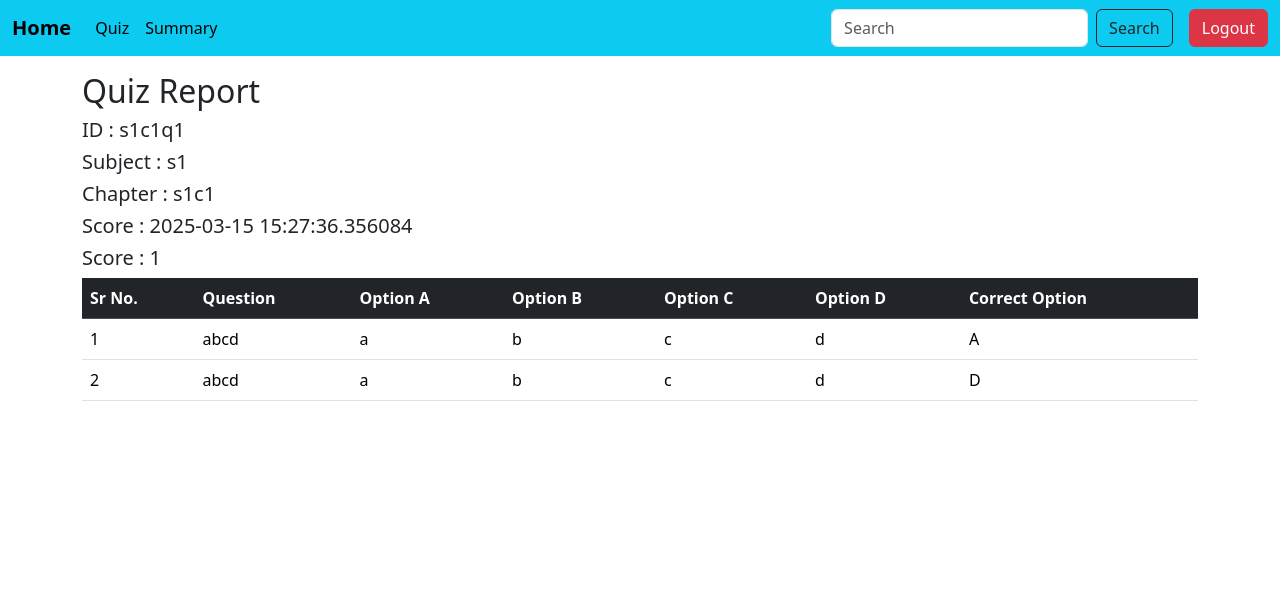
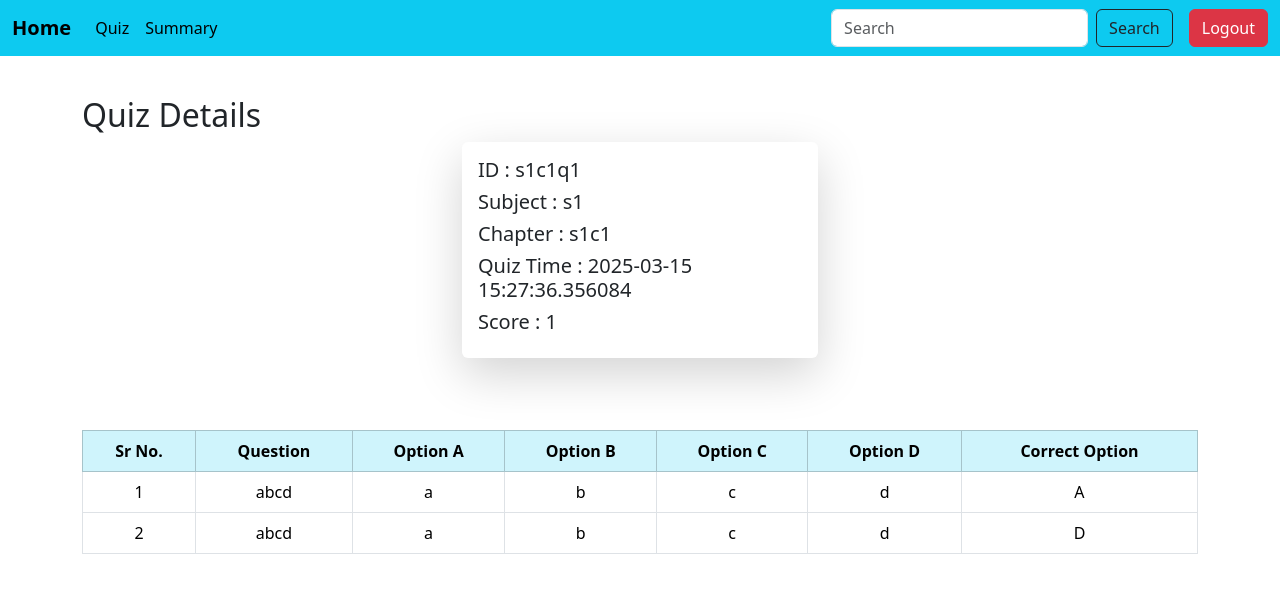
Before and after one commit to 23f2002484/quiz-master-v1, a Flask app: page /view_detail/1 in a window 1280 px wide. Shown: the top 593 px of the page. Run offline with Flask 3, Linux system fonts and the light colour scheme; data comes from the database, SQL or seed files in the repository; both versions use the stored data as it was after the commit.

Commit message:
Improved Frontend

```diff
--- a/app.py
+++ b/app.py
@@ -433,6 +433,7 @@ def student_summary():
         plt.ylabel("No. of Quizzes")
         plt.title("Subjects vs No. of quizzes")
         plt.xticks(rotation=45)
+        plt.tight_layout()
         plt.savefig(img_path1)
         plt.close()
     else:
@@ -446,6 +447,7 @@ def student_summary():
         plt.ylabel("Performance")
         plt.title("Subjects vs Performance")
         plt.xticks(rotation=45)
+        plt.tight_layout()
         plt.savefig(img_path2)
         plt.close()
     else:
--- a/templates/student_summary.html
+++ b/templates/student_summary.html
@@ -1,12 +1,12 @@
 {% include 'student_sidebar.html'%}
 
 {%block content%}
-<div class="container mt-5">
+<div class="container d-flex justify-content-center align-items-center vh-100">
 
 
     {% if img_path1 %}
     <div class="text-center mt-4">
-        <img src="{{img_path1}}" alt="Summary Chart1" class="img-fluid">
+        <img src="{{img_path1}}" alt="Summary Chart1" class="img-fluid rounded shadow-sm borde">
     </div>
     {% else %}
     <p class="text-center text-muted">No quiz data available.</p>
@@ -14,7 +14,7 @@
 
     {% if img_path2 %}
     <div class="text-center mt-4">
-        <img src="{{img_path2}}" alt="Summary Chart2" class="img-fluid">
+        <img src="{{img_path2}}" alt="Summary Chart2" class="img-fluid rounded shadow-sm borde">
     </div>
     {% else %}
     <p class="text-center text-muted">No quiz data available.</p>
--- a/templates/view_detail.html
+++ b/templates/view_detail.html
@@ -1,18 +1,31 @@
+{% include 'student_sidebar.html'%}
 
-{% include 'student_sidebar.html'%}
-<br><br>
-{%block content%}
-<div class="container mt-4">
+{% block content %}
+<div class="container mt-5 pt-5" >
 
-    <h2>Quiz Report </h2>
+  <div class="row justify-content-center">
+    <h2>Quiz Details </h2>
+    <div class="col-md-4">
+
+      <div class="card shadow-lg border-0 rounded">
+        <div class="card-body">
+
     <h5>ID : {{score.quiz_id}}</h5>
     <h5>Subject : {{score.quiz.chapter.subject_id}}</h5>
     <h5>Chapter : {{score.quiz.chapter_id}}</h5>
-    <h5>Score : {{score.attempt_timing}}</h5>
+    <h5>Quiz Time : {{score.attempt_timing}}</h5>
     <h5>Score : {{score.tot_score}}</h5>
+        </div>
+      </div>
+    </div>
+  </div>
 
-    <table class="table table-hover">
-        <thead class="table-dark">
+  <div class="mt-5">
+
+          <br>
+          <div class="table-responsive">
+          <table class="table table-hover table-bordered">
+              <thead class="table-info text-center">
                 <tr>
                   <th>Sr No.</th>
                   <th>Question</th>
@@ -24,7 +37,7 @@
 
                 </tr>
               </thead>
-        <tbody>
+              <tbody class="text-center">
                 {%for question in questions%}
                 <tr>
                   <td>{{loop.index}}</td>
@@ -34,14 +47,13 @@
                   <td>{{question.o_c}}</td>
                   <td>{{question.o_d}}</td>
                   <td>{{question.correct_o}}</td>
-
                 </tr>
                 {%endfor%}
               </tbody>
             </table>
-
+          </div>
+      </div>
 
 </div>
 
-
-{%endblock%}
+{% endblock %}
```
Also changed, not shown: templates/admin_dashboard.html (+12 -6 lines), templates/manage_chapter.html (+12 -7 lines), templates/manage_question.html (+12 -7 lines), templates/manage_quiz.html (+11 -7 lines), templates/manage_user.html (+14 -7 lines), templates/user_result.html (+23 -8 lines), instance/database.db, static/1_summary_chart_no_of_quizzes_vs_subject.png (deleted), static/1_summary_chart_performance_vs_subject.png (deleted), static/2_summary_chart_no_of_quizzes_vs_subject.png, static/2_summary_chart_performance_vs_subject.png. Lines whose indentation alone changed are shown as unchanged.
